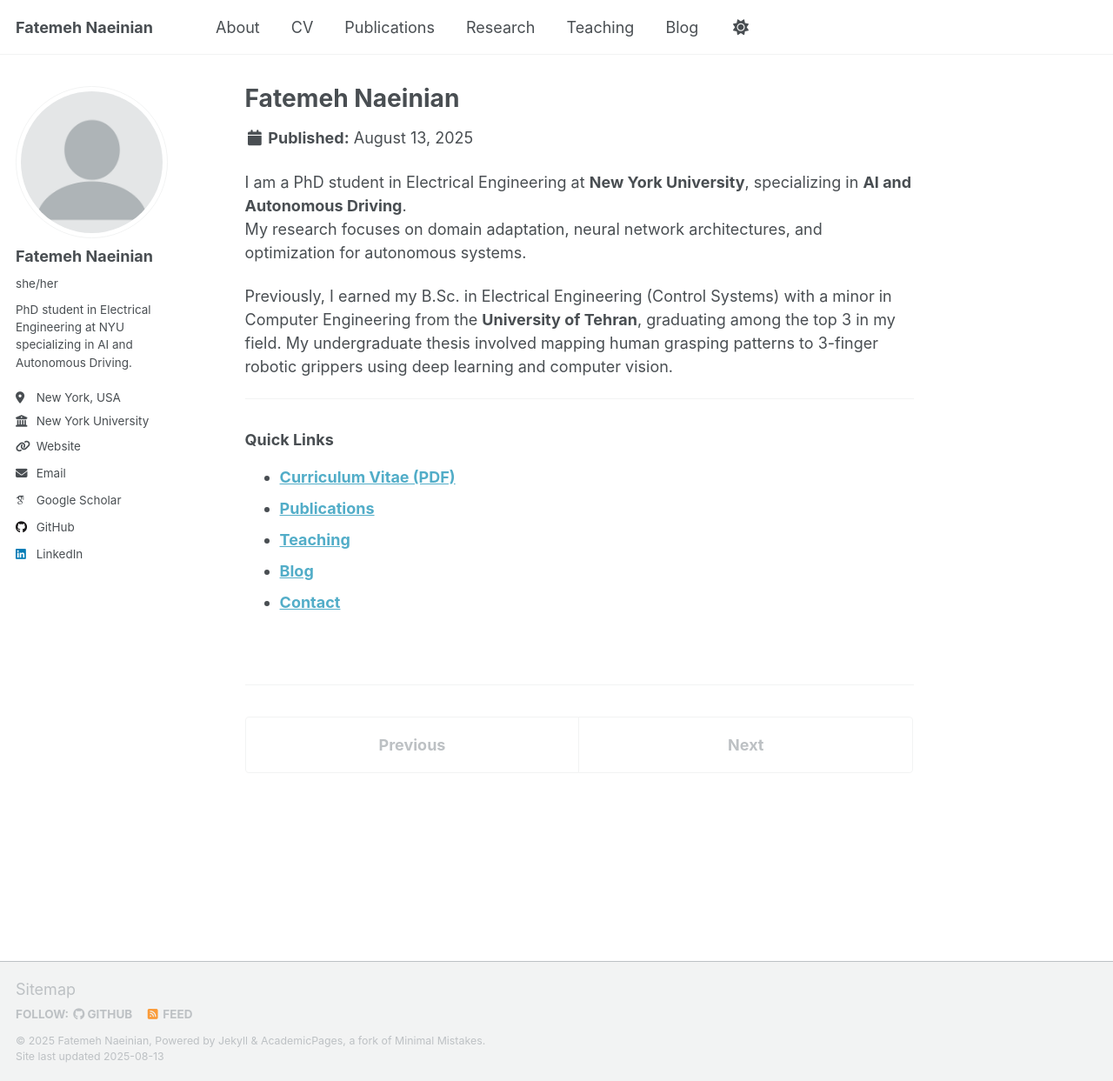
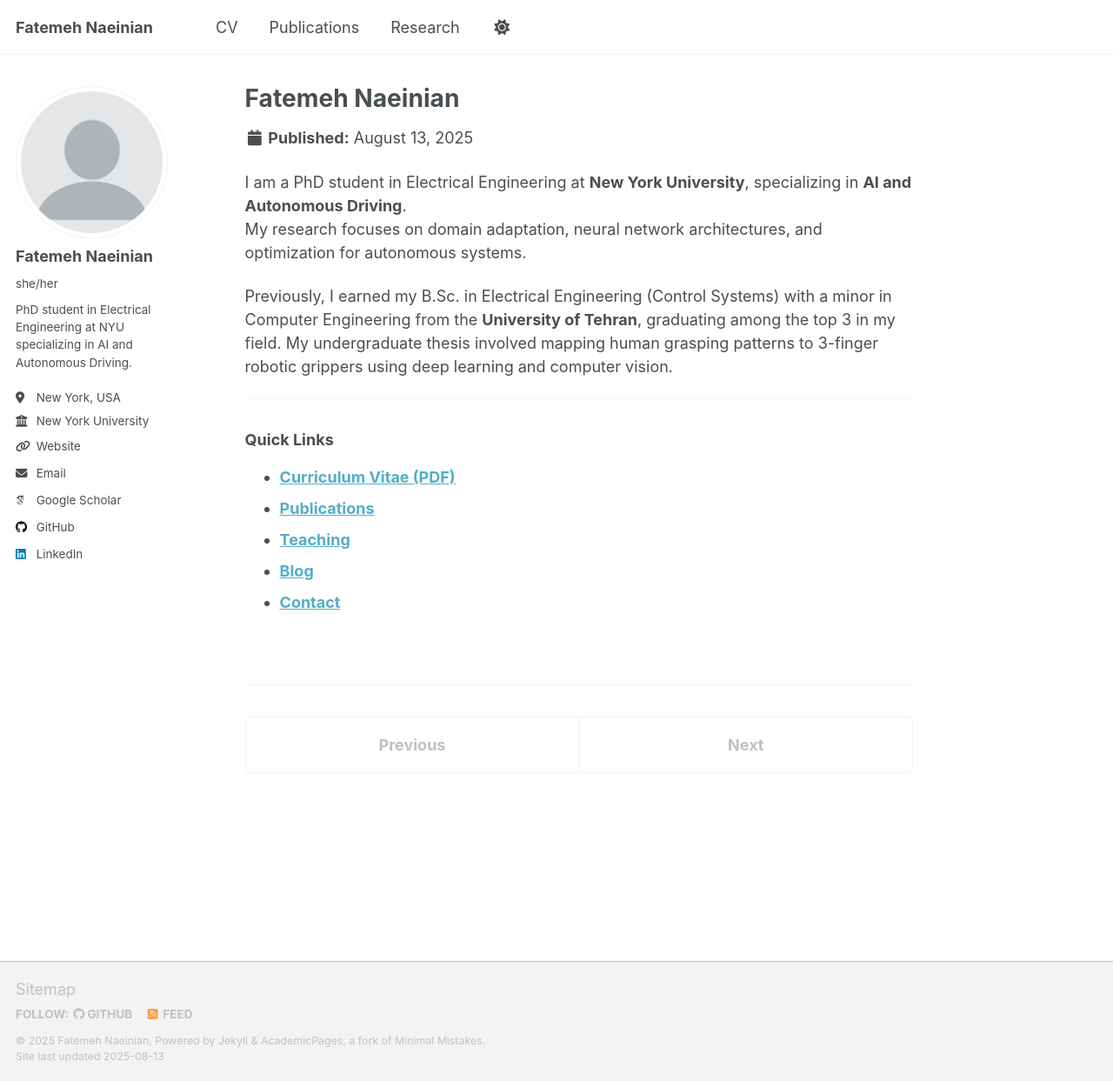
Before and after one commit to FatemehNaeinian/FatemehNaeinian.github.io, a Jekyll site: the page built from _pages/about.md, in a window 1280 px wide and 1243 px high. Shown: the whole window at 87% size. Built offline with Jekyll 4.4.1, drawn with Linux system fonts in a browser that asks for light colours; some web fonts are replaced; a script that is not in the unit is left out.

Commit message:
Update navigation.yml

```diff
--- a/_data/navigation.yml
+++ b/_data/navigation.yml
@@ -1,13 +1,7 @@
 main:
-  - title: "About"
-    url: /about/
   - title: "CV"
     url: /files/Fatemeh_Naeinian_CV_NYU.pdf
   - title: "Publications"
     url: /publications/
   - title: "Research"
     url: /research/
-  - title: "Teaching"
-    url: /teaching/
-  - title: "Blog"
-    url: /blog/
```
